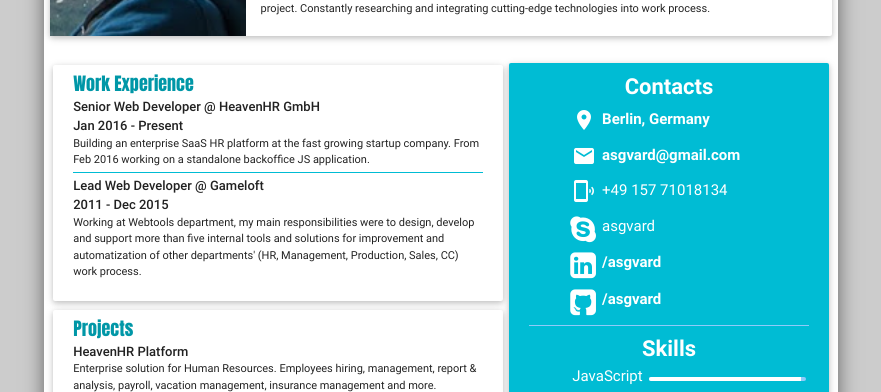
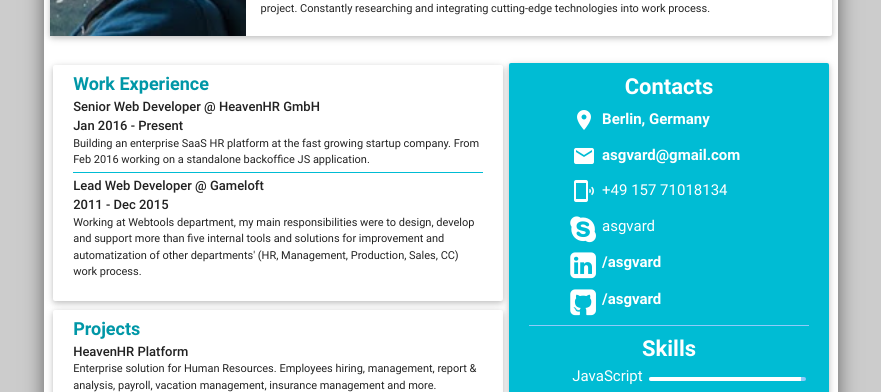
Before and after one commit to asgvard/asgvard.github.io_bkp, a website: page index.html in a window 1280 px wide. Shown: the part 173-565 px from the top of the page, without its empty margins (199-1080 px from the left). Drawn offline with Linux system fonts and the light colour scheme.

Commit message:
Update app.css

```diff
--- a/app.css
+++ b/app.css
@@ -87,7 +87,6 @@ input[type="range"] {
 .section-title {
     font-size: 18px;
     font-weight: bold;
-    font-family: Impact, Charocal, sans-serif;
 }
 
 .job-description, .project-description {
```
